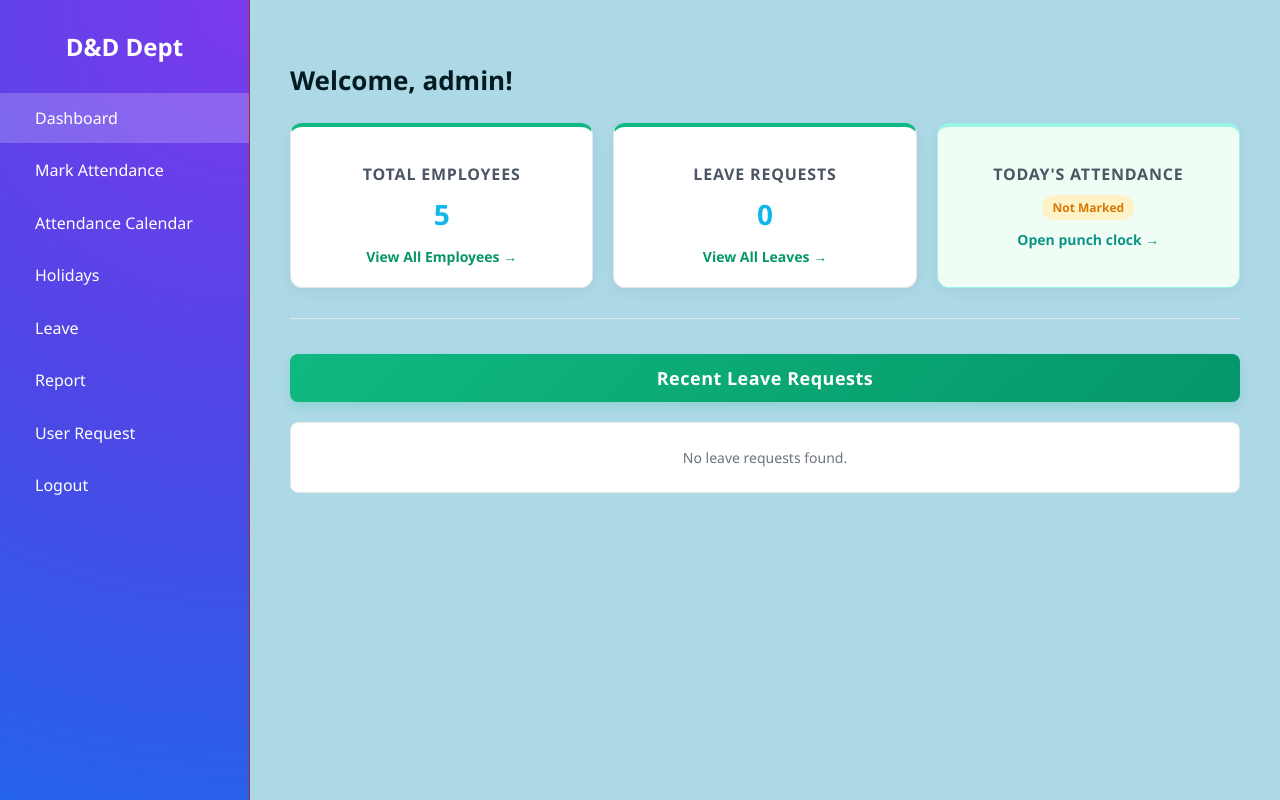
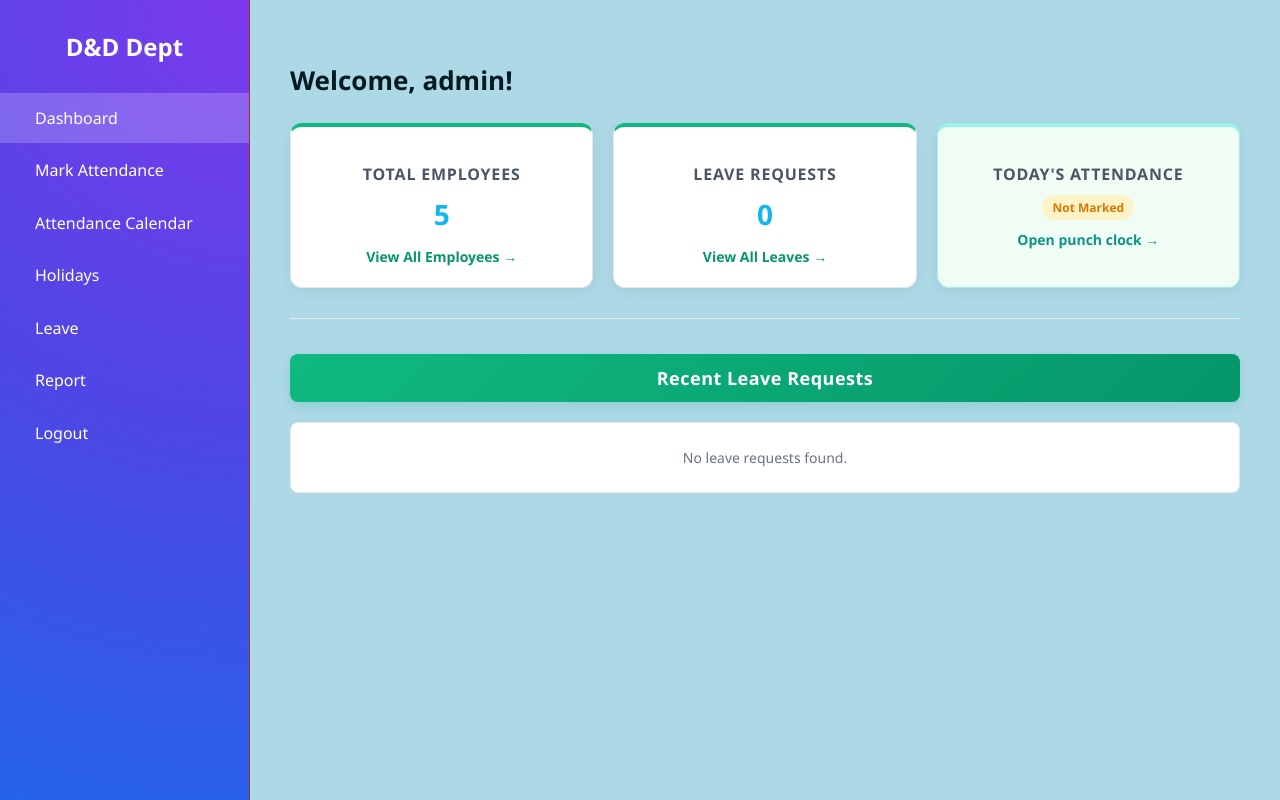
Before and after one commit to mewadayogesh/Attendance_admin, a Flask app: page /dashboard in a window 1280 px wide. Run offline with Flask 3, Linux system fonts and the light colour scheme; a user stored in the database is signed in; data comes from the database, SQL or seed files in the repository.

Commit message:
Update base.html

```diff
--- a/Project_user/templates/base.html
+++ b/Project_user/templates/base.html
@@ -328,7 +328,7 @@
 
 
    <!--comment fo User Request-->
-     <a href="{{ url_for('user_request') }}" class="nav-link {{ 'active' if active_page == 'user_request' }}"> User Request</a>
+     <!--<a href="{{ url_for('user_request') }}" class="nav-link {{ 'active' if active_page == 'user_request' }}"> User Request</a>-->
      <a href="{{ url_for('logout') }}" class="nav-link">Logout</a>
 
 </div>
```
